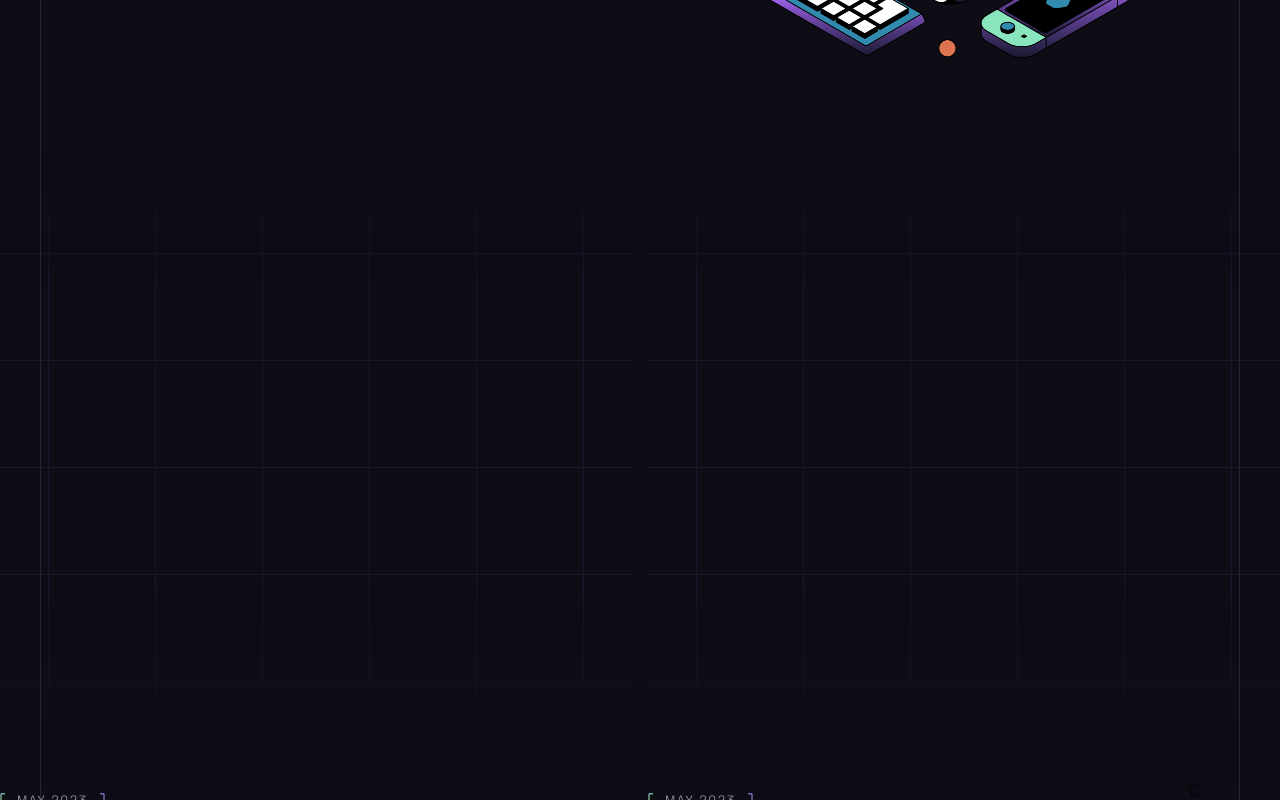
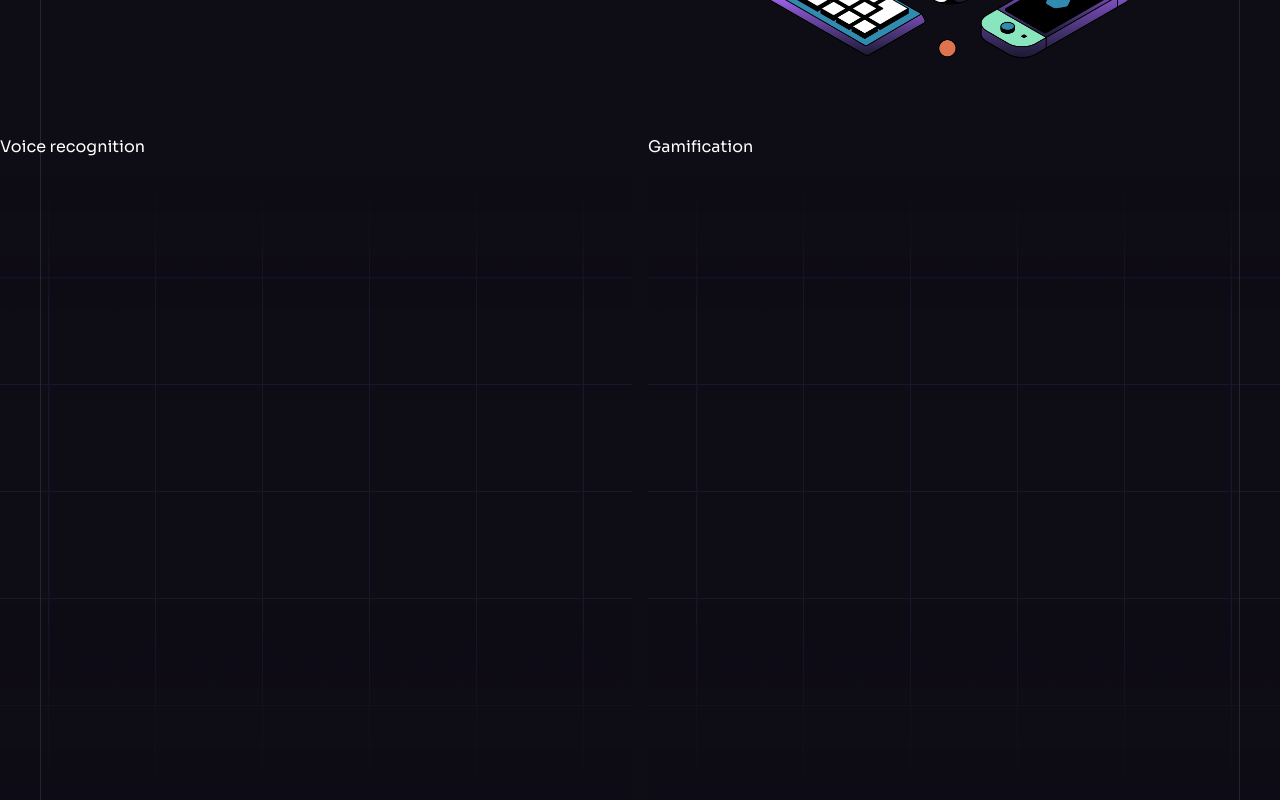
Before and after one commit to ahteshamsalamatansari/sass-ui-react, a React (Vite) app: page / in a window 1280 px wide. Shown: the part 7960-8760 px from the top of the page. Built offline with nearby package versions, Linux system fonts and the light colour scheme.

Commit message:
Working on roadmap section

```diff
--- a/src/components/Roadmap.jsx
+++ b/src/components/Roadmap.jsx
@@ -47,6 +47,8 @@ const Roadmap = () => {
                         alt={item.title}
                       />
                     </div>
+                    <h4>{item.title}</h4>
+
                   </div>
                 </div>
               </div>
```
